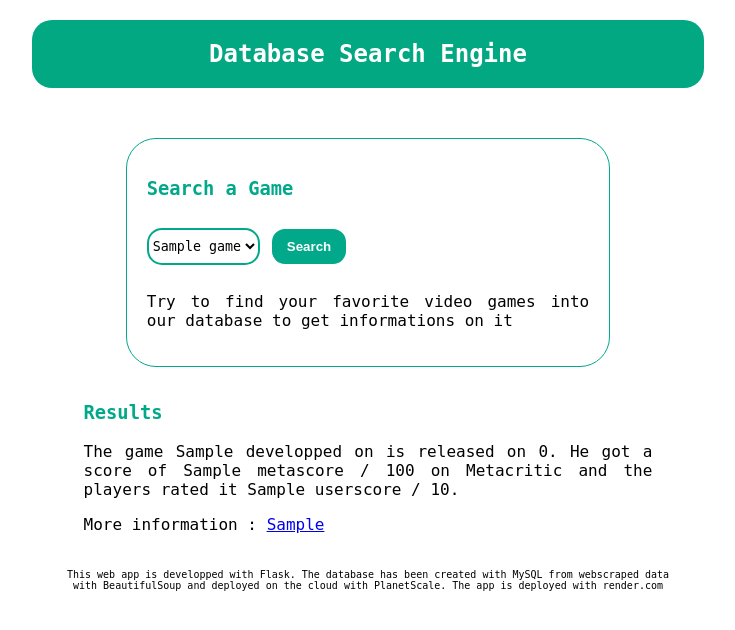
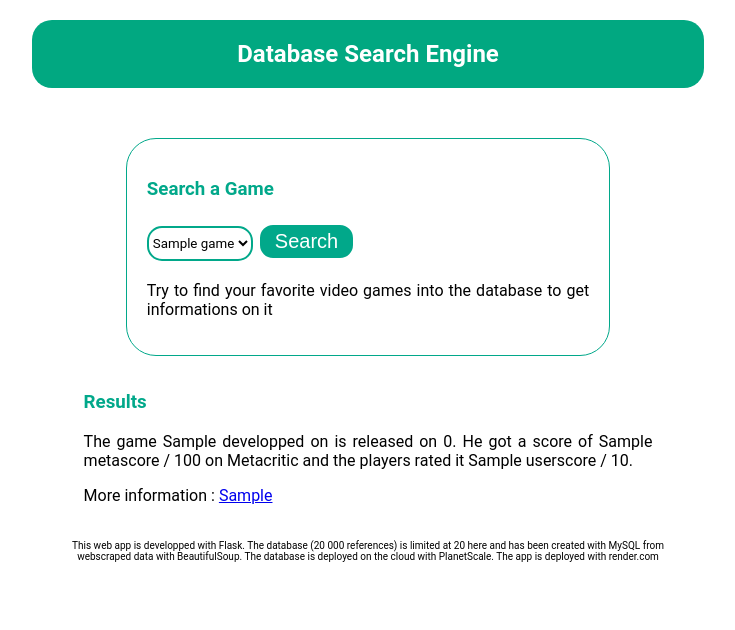
Before and after one commit to AmauryMaros/Flask-search-engine, a Flask app: template templates/index.html in a window 1280 px wide. Shown: the top 630 px of the page, without its empty margins (272-1007 px from the left). Run offline with Flask 3, Linux system fonts and the light colour scheme; the template is opened without the code that fills it: most values are stand-ins (such as "Sample title", 1, 10 or a date in 2020).

Commit message:
font family

```diff
--- a/static/styles.css
+++ b/static/styles.css
@@ -1,5 +1,5 @@
 body{
-  font-family: "OCR A Std", monospace;
+  font-family: "Roboto", sans-serif ;
 }
 
 h2 {
@@ -41,20 +41,21 @@ form {
   background-color: #01A88A;
   border-radius : 15px;
   color: white;
-  font-weight: bold;
+  font-weight: normal;
   border : 2px solid white;
-  margin: 10px;
-  padding: 10px 15px;
+  margin: 5px;
+  padding: 5px 15px;
   cursor: pointer;
+  font-size: 20px;
 }
 
 select{
   background-color: white;
-  padding: 8px 0;
   border-radius: 15px;
   border: 2px solid #01A88A;
-  font-family: "OCR A Std", monospace;
+  font-family: "Roboto", sans-serif;
   width: auto;
+  height: 35px;
 }
 
 .footer{
--- a/templates/index.html
+++ b/templates/index.html
@@ -21,7 +21,7 @@
           <input id="search" type="submit" value="Search">
       </select>
     </form>
-  <p>Try to find your favorite video games into our database to get informations on it</p>
+  <p>Try to find your favorite video games into the database to get informations on it</p>
   </div>
 
   <div class="resultbox">
@@ -36,6 +36,6 @@
 </div>
 </select>
 
-  <p class="footer">This web app is developped with Flask. The database has been created with MySQL from webscraped data with BeautifulSoup and deployed on the cloud with PlanetScale. The app is deployed with render.com</p>
+  <p class="footer">This web app is developped with Flask. The database (20 000 references) is limited at 20 here and has been created with MySQL from webscraped data with BeautifulSoup. The database is deployed on the cloud with PlanetScale. The app is deployed with render.com</p>
 </body>
 </html>
```
